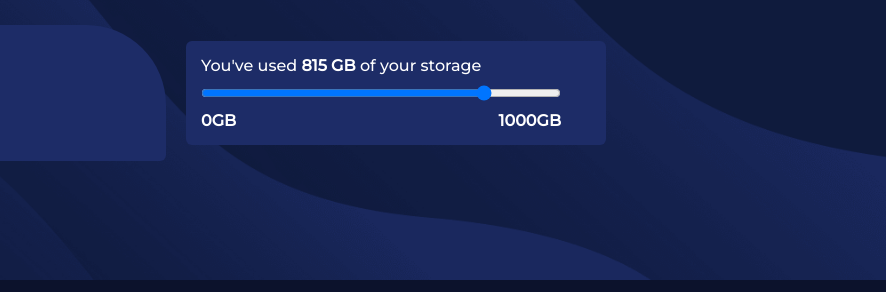
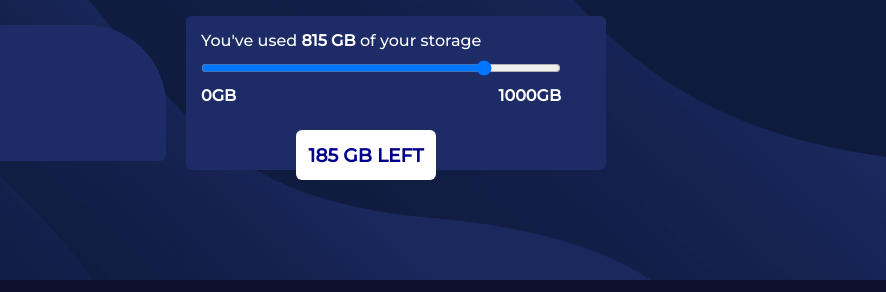
Before and after one commit to CarlTeclancing/flyo-data, a plain HTML site: page index.html in a window 1280 px wide. Shown: the part 307-599 px from the top of the page, 394-1280 px from the left. Drawn offline with nearby package versions, Linux system fonts and the light colour scheme.

Commit message:
first commit

```diff
--- a/index.html
+++ b/index.html
@@ -27,6 +27,10 @@
                 <span>0GB</span>
                 <span>1000GB</span>
             </div>
+
+            <div class="pop-section">
+                <h3>185 <span>GB LEFT</span></h3>
+            </div>
         </div>
     </div>
 </body>
--- a/style.css
+++ b/style.css
@@ -88,6 +88,19 @@ span{
     margin: 5px;
 
 }
+.pop-section{
+    width: 140px;
+    height: 50px;
+    background-color: white;
+    color: darkblue;
+    display: flex;
+    align-items: center;
+    justify-content: center;
+    border-radius: 6px;
+    position: relative;
+    bottom: -20px;
+    left: 100px;
+}
 
 @media screen and (max-width: 660px){
     .container{
```
